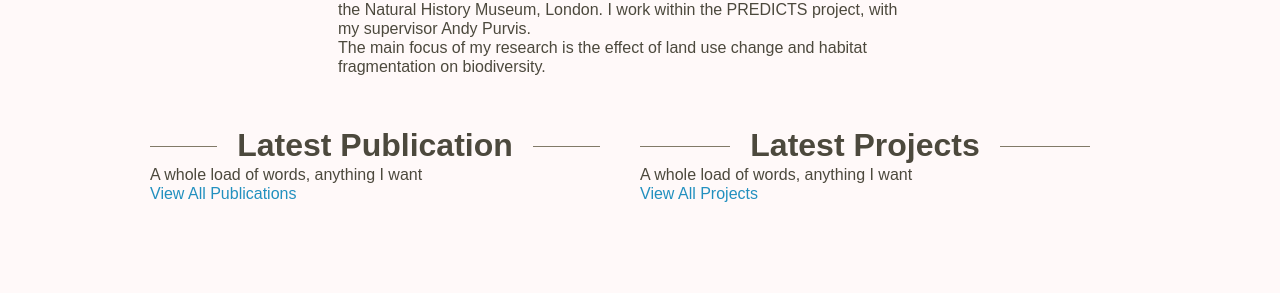
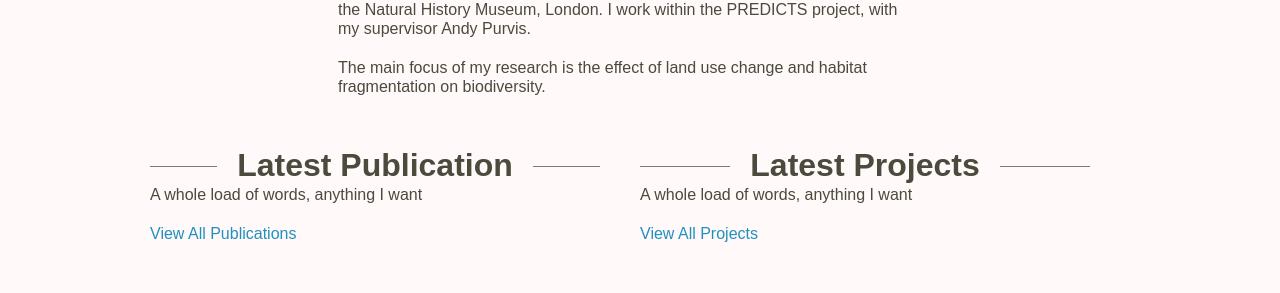
Before and after one commit to helenphillips/helenphillips.github.io, a plain HTML site: page index.html in a window 1280 px wide. Shown: the part 618-911 px from the top of the page. Before the commit the page ends 871 px from the top, so only its background shows below. Drawn offline with Linux system fonts and the light colour scheme.

Commit message:
Changing paragraph format

```diff
--- a/css/styles.css
+++ b/css/styles.css
@@ -56,6 +56,10 @@ h4, .h4 {
 h5, .h5,
 h6, .h6 {
     font-size: 1em;
+}
+
+p{
+    margin-bottom: 20px;
 }
 
 a {
```
